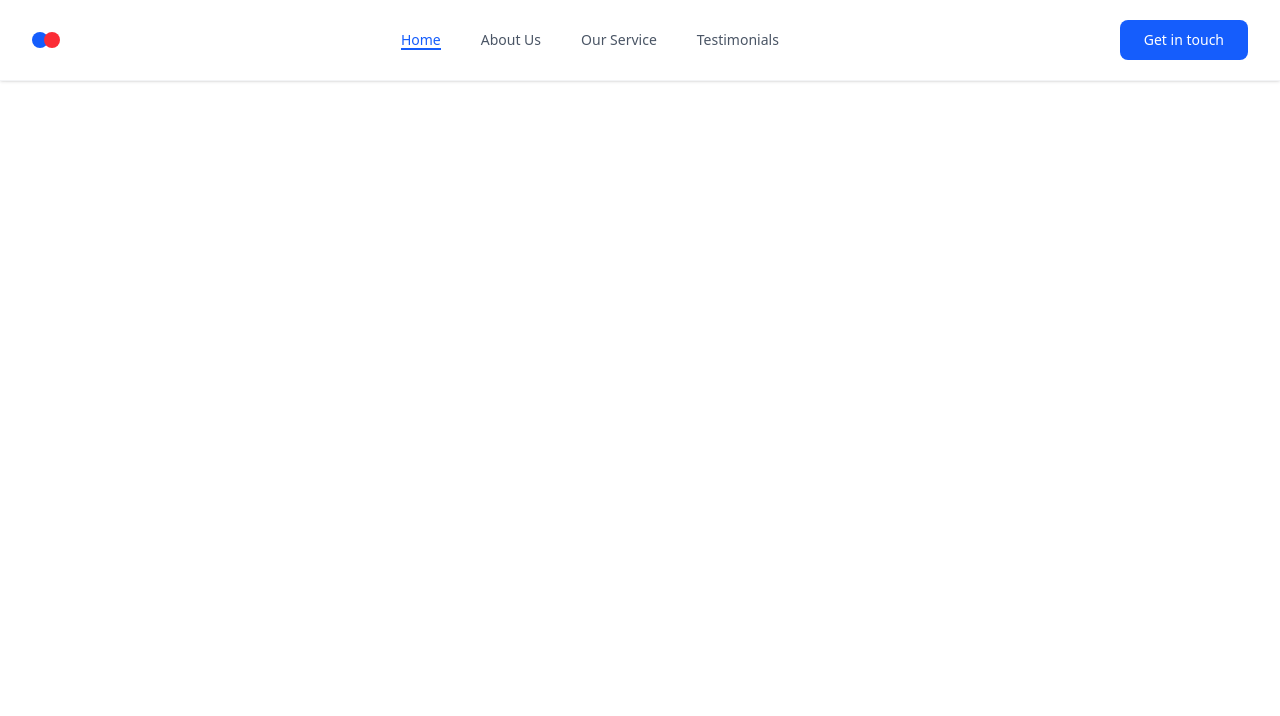
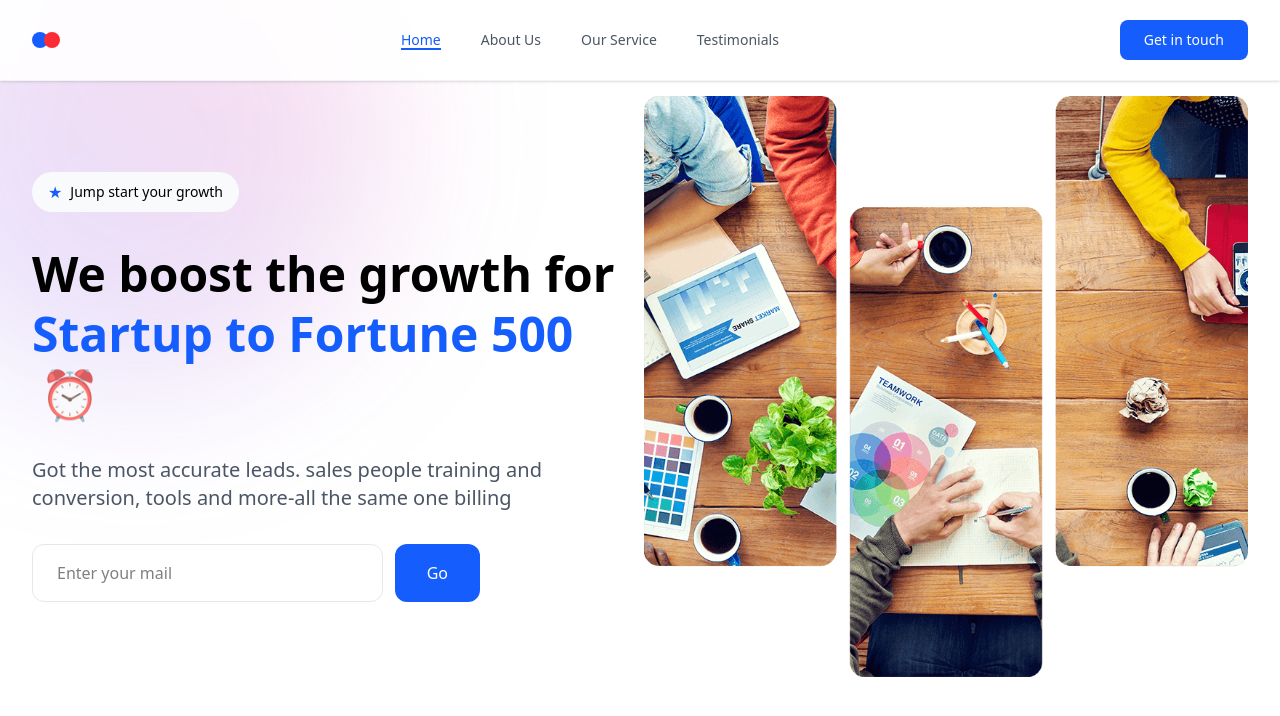
Before and after one commit to Krish3282/StartUpWeb, a React (Vite) app: page / in a window 1280 px wide. Shown: the top 716 px of the page. Built offline with nearby package versions, Linux system fonts and the light colour scheme.

Commit message:
complete main section

```diff
--- a/src/App.jsx
+++ b/src/App.jsx
@@ -1,10 +1,17 @@
 import React from 'react'
 import Navbar from './components/Navbar'
+import Hero from './components/Hero'
 
 const App = () => {
   return (
     <>
+    <main className='relative min-h-screen overflow-x-hidden'>
+    <div className=' absolute -top-28 -left-28 w-[500px] h-[500px] bg-gradient-to-tr from-indigo-500/20 to-pink-500/20 rounded-full blur-[80px] -z-10'></div>
+    <div className='overflow-hidden'>
     <Navbar />
+    <Hero />
+    </div>
+    </main>
     </>
   )
 }
--- /dev/null
+++ b/src/components/Hero.jsx
@@ -0,0 +1,44 @@
+import React from 'react'
+import hero_img from '../assets/hero-image.png'
+
+const Hero = () => {
+  return (
+    <section className=' container mx-auto flex flex-col md:flex-row justify-between items-center pt-24 px-4 pb-6 sm:px-6 lg:px-8'>
+      {/* left column */}
+      <div className='w-full md:w-1/2 space-y-8'>
+      {/* star badge */}
+      <div className='flex items-center gap-2 bg-gray-50 w-fit px-4 py-2 rounded-full hover:bg-gray-100 transition-colors cursor-pointer group'>
+        <span className='text-blue-600 group-hover:text-amber-300 group-hover:scale-110'>★</span>
+        <span className='text-sm font-medium'>Jump start your growth</span>
+      </div>
+      {/* h1 tag */}
+      <h1
+          className="text-3xl md:text-4xl lg:text-5xl font-bold leading-tight"
+        >
+          We boost the growth for
+          <span className="text-blue-600 ">
+            {' '}Startup to Fortune 500
+          </span>
+
+          <span className="inline-block ml-2 animate-pulse">⏰</span>
+        </h1>
+      <p className='text-gray-600 text-lg md:text-xl max-w-xl'>Got the most accurate leads. sales people training and conversion, tools and more-all the same one billing </p>
+      <div className='flex gap-3 max-w-md'>
+        <input type="email" placeholder='Enter your mail'
+         className='flex-1 px-6 py-4 border border-gray-200 rounded-xl focus:outline-none focus:border-blue-600 focus:ring-2 focus:ring-blue-100 transition-all'/>
+        <button className='bg-blue-600 text-white px-8 py-4 rounded-xl hover:bg-blue-700 cursor-pointer translate-all hover:shadow-lg hover:shadow-blue-300'>Go</button>
+      </div>
+      </div>
+
+
+      {/* right column */}
+      <div className='w-full md:w-1/2  mt-16 md:mt-0 pl-0 md:pl-1'>
+      <div className='realtive'>
+        <img src={hero_img} alt="main image" className='rounded-lg relative z-10 hover:scale-[1.02] transition-transform duration-300'/>
+      </div>
+      </div>
+    </section>
+  )
+}
+
+export default Hero
--- a/src/components/Navbar.jsx
+++ b/src/components/Navbar.jsx
@@ -18,7 +18,7 @@
         <div className=' container  w-full mx-auto flex items-center justify-between px-4 sm:px-6 lg:px-8  md:h-20 h-16'>
 
             {/* logo */}
-            <div className='flex items-center gap-1 cursor-pointer sm:flex-1 md:flex-0'>
+            <div className='flex items-center gap-1 cursor-pointer flex-1 md:flex-0'>
 
                 <div className='h-4 w-4 bg-blue-600 rounded-full opacity-100 hover:opacity-75 transition-opacity '></div>
 
```
